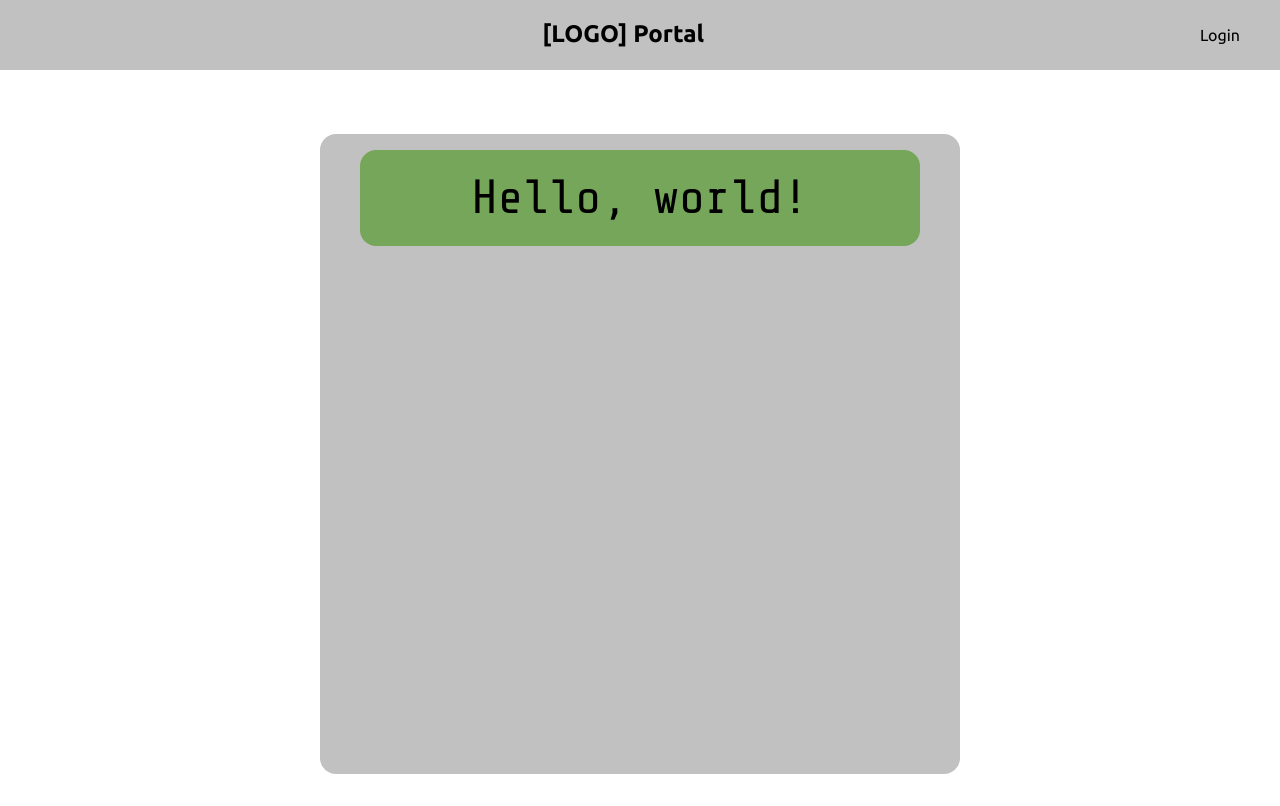
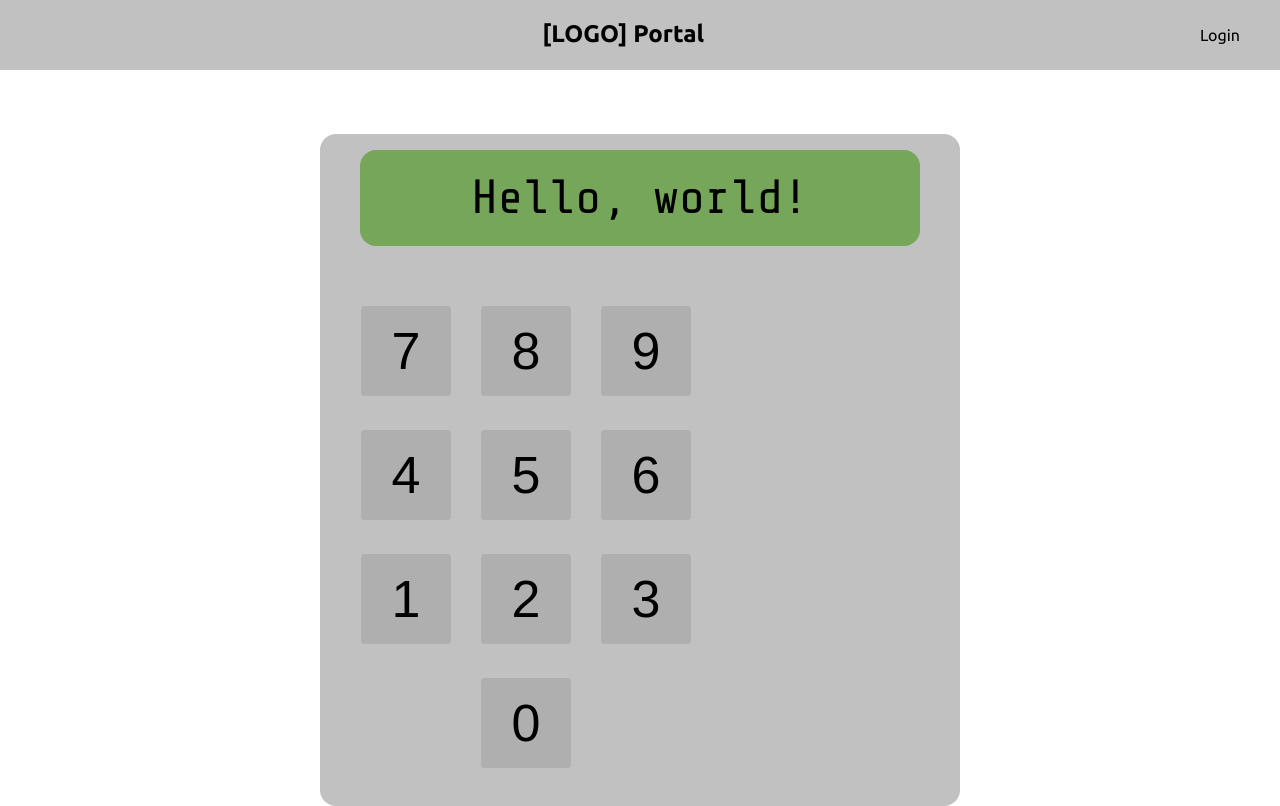
Before and after one commit to matheusalefe/simple-calculator, a React (Vite) app: page / in a window 1280 px wide. Built offline with nearby package versions, Linux system fonts and the light colour scheme.

Commit message:
iniciar botões

```diff
--- /dev/null
+++ b/src/components/Button/index.tsx
@@ -0,0 +1,18 @@
+import { ButtonHTMLAttributes, ReactNode } from "react";
+import { Container } from "./styles";
+
+interface ButtonProps extends ButtonHTMLAttributes<HTMLButtonElement>{
+    children : ReactNode
+    functionButton? : (e : any) => void
+    variant? : 'red' | 'green'
+}
+
+export function Button({children, functionButton, variant}:ButtonProps){
+    return(
+        <Container
+            onClick={functionButton}
+            variant={variant}>
+            {children}
+        </Container>
+    )
+}
--- /dev/null
+++ b/src/components/Button/styles.ts
@@ -0,0 +1,24 @@
+import styled from 'styled-components'
+
+interface ButtonProps{
+    variant?: "red"|"green"
+}
+
+export const Container = styled.button<ButtonProps>`
+    height: 5.625rem;
+    width: 5.625rem;
+    font-size: 3.25rem;
+    border-radius: 4px;
+    border-color: var(--color-grey-primary);
+    border-style: solid;
+    background-color: var(--color-grey-primary);
+    cursor: pointer;
+    &:hover{
+        background-color: whitesmoke;
+    }
+    @media (max-width: 600px) {
+        width: 2.8rem;
+        height: 2.8rem;
+        font-size: 1.6rem;
+    }
+`
--- a/src/components/Calculator/index.tsx
+++ b/src/components/Calculator/index.tsx
@@ -1,9 +1,34 @@
+import { Button } from "../Button";
 import { Container } from "./styles";
 
 export function Calculator(){
     return(
         <Container>
             <div id="screen">{"Hello, world!"}</div>
+            <table id="numbers">
+                <tbody>
+                    <tr>
+                        <td><Button>7</Button></td>
+                        <td><Button>8</Button></td>
+                        <td><Button>9</Button></td>
+                    </tr>
+                    <tr>
+                        <td><Button>4</Button></td>
+                        <td><Button>5</Button></td>
+                        <td><Button>6</Button></td>
+                    </tr>
+                    <tr>
+                        <td><Button>1</Button></td>
+                        <td><Button>2</Button></td>
+                        <td><Button>3</Button></td>
+                    </tr>
+                    <tr>
+                        <td></td>
+                        <td><Button>0</Button></td>
+                        <td></td>
+                    </tr>
+                </tbody>
+            </table>
         </Container>
     )
 }
--- a/src/components/Calculator/styles.ts
+++ b/src/components/Calculator/styles.ts
@@ -2,13 +2,17 @@ import styled from 'styled-components'
 
 export const Container = styled.main`
     width: 40rem;
-    height: 40rem;
+    height: 42rem;
     margin: auto;
     margin-top: 4rem;
     border-radius: 16px;
     background-color: var(--color-grey-secundary);
     display: flex;
     flex-direction: column;
+    @media (max-width: 600px) {
+        width: 20rem;
+        height: 21rem;
+    }
     #screen{
         position: relative;
         display: flex;
@@ -24,5 +28,36 @@ export const Container = styled.main`
         font-size: 3rem;
         text-align: center;
         justify-content: center;
+        @media (max-width: 600px) {
+            width: 17.5rem;
+            height: 3rem;
+            font-size: 1.5rem;
+        }
+    }
+    #numbers{
+        width: 20.75rem;
+        height: 27.625rem;
+        display: flex;
+        flex-direction: column;
+        justify-content: space-between;
+        margin-top: auto;
+        margin-bottom: auto;
+        margin-left: 2.5rem;
+        @media (max-width: 600px) {
+            width: 10.325rem;
+            height: 13.8rem;
+            font-size: 1.5rem;
+            margin-left: 1.25rem;
+        }
+        tr{
+            width: 100%;
+            display: flex;
+            flex-direction: row;
+            justify-content: space-between;
+            padding-bottom: 2rem;
+            @media (max-width: 600px) {
+                padding-bottom: 1rem;
+            }
+        }
     }
 `
```
